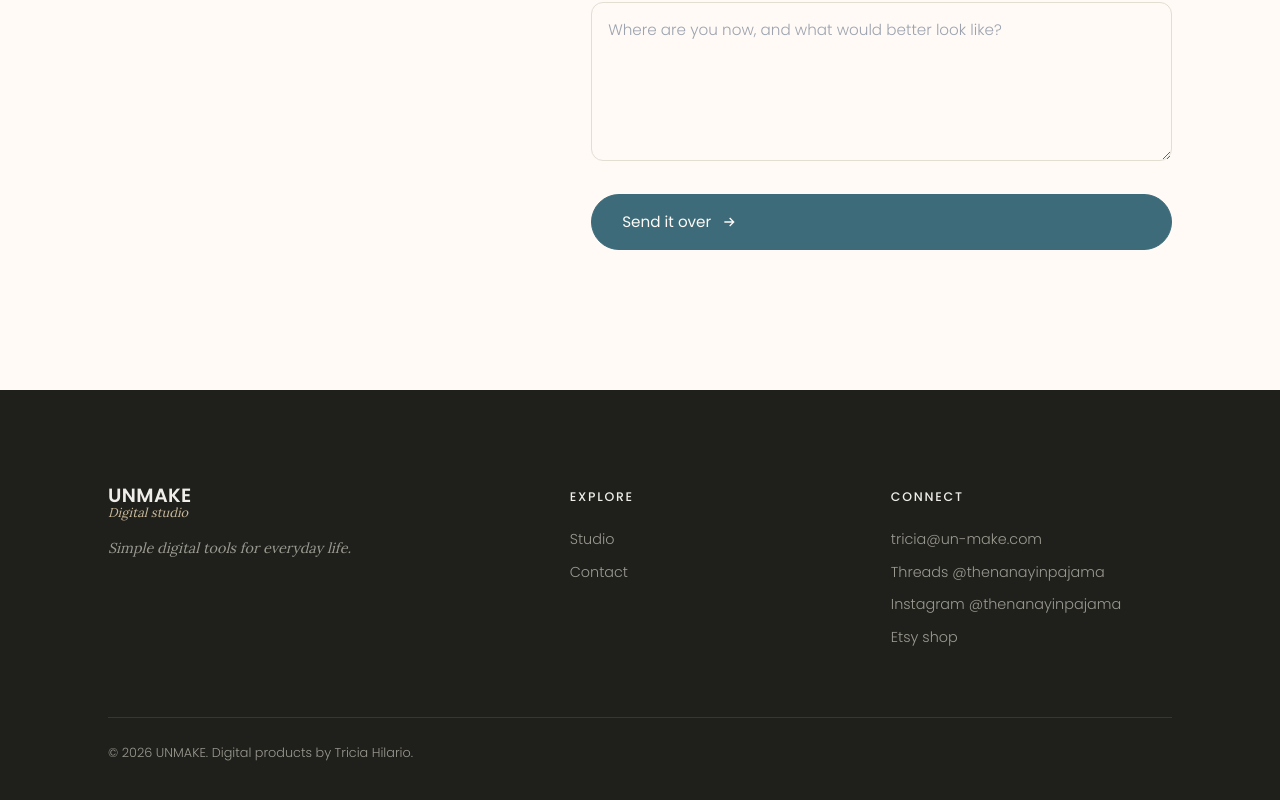
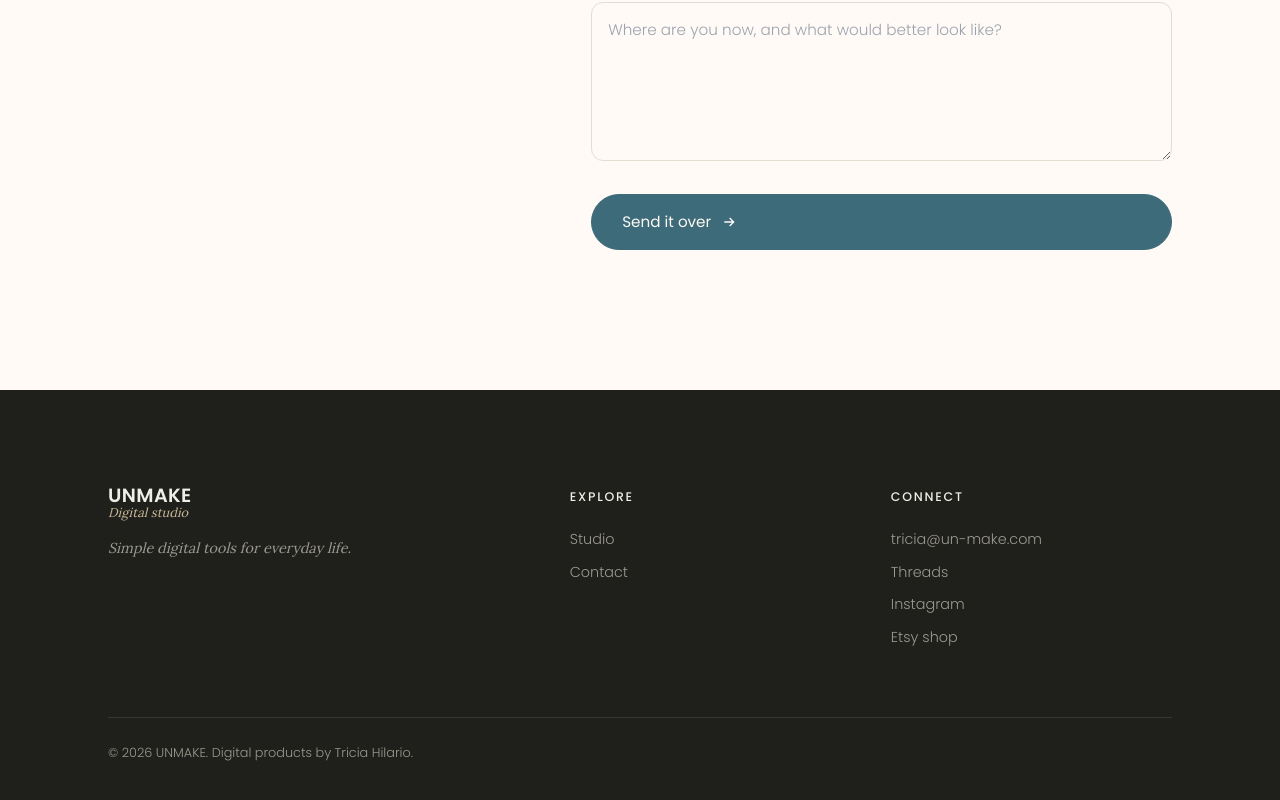
Before and after one commit to unmaketricia/unmake-website, a Next.js app: page /contact in a window 1280 px wide. Shown: the part 1181-1981 px from the top of the page. Built offline with nearby package versions, Linux system fonts and the light colour scheme.

Commit message:
Show platform names in Studio footer

```diff
--- a/components/Footer.jsx
+++ b/components/Footer.jsx
@@ -26,14 +26,14 @@ export default function Footer() {
               target="_blank"
               rel="noopener"
             >
-              Threads @thenanayinpajama
+              Threads
             </a>
             <a
               href="https://www.instagram.com/thenanayinpajama"
               target="_blank"
               rel="noopener"
             >
-              Instagram @thenanayinpajama
+              Instagram
             </a>
             <a href={ETSY_URL} target="_blank" rel="noopener">
               Etsy shop
```
